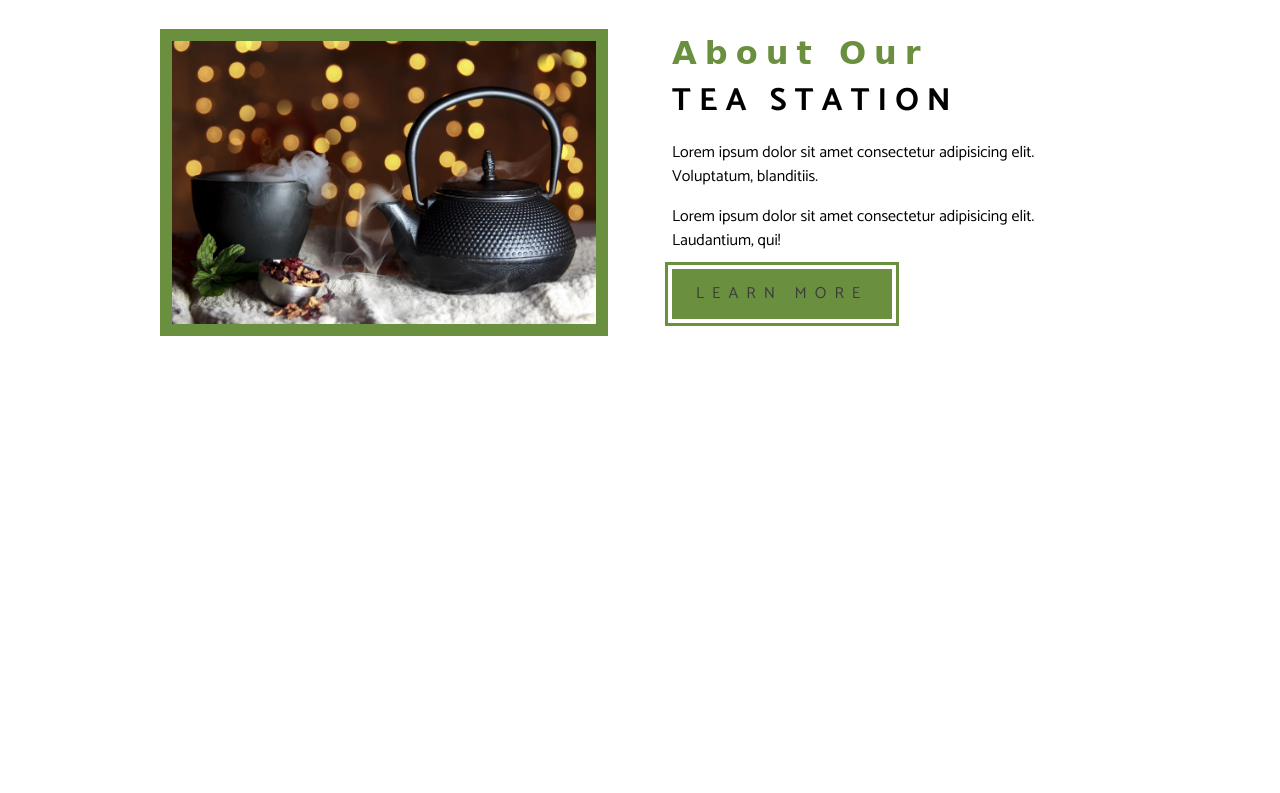
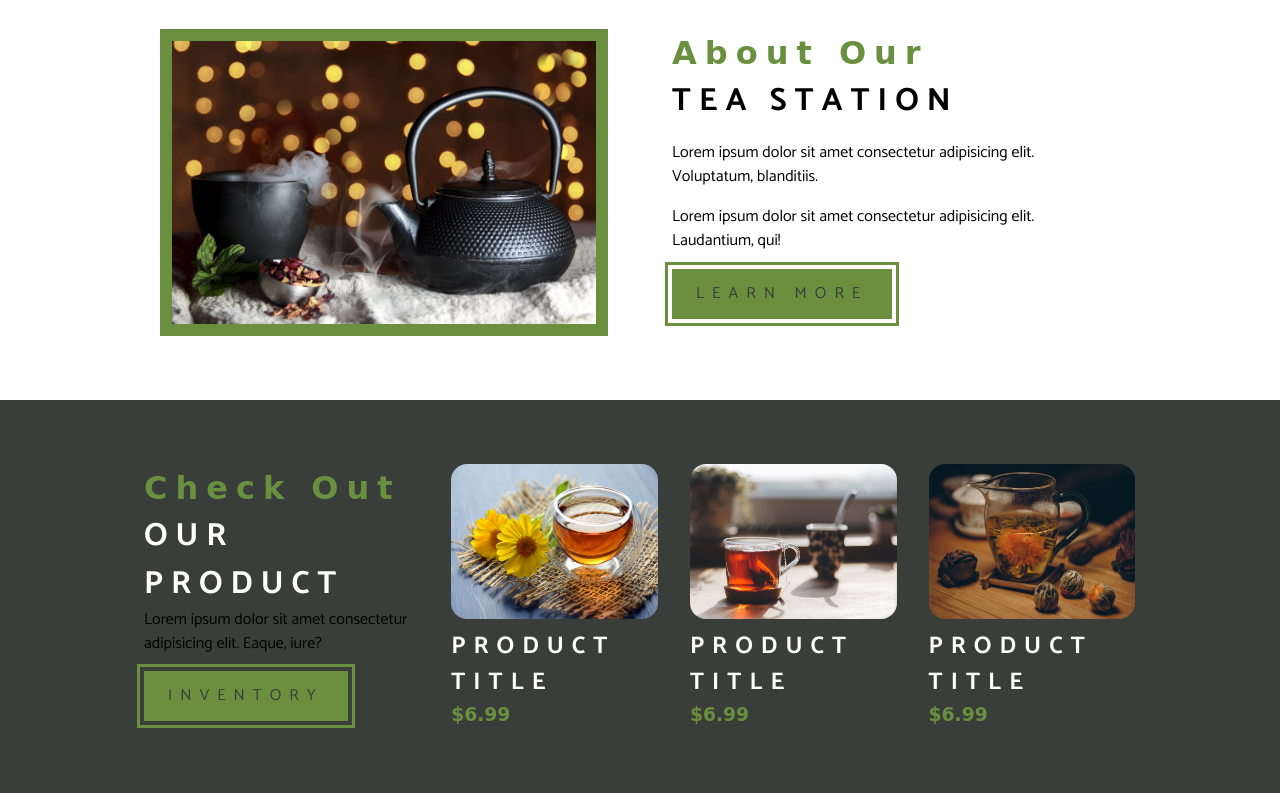
Before and after one commit to arsalan601/Tea-station-project, a plain HTML site: page index.html in a window 1280 px wide. Shown: the part 1097-1890 px from the top of the page. Before the commit the page ends 1497 px from the top, so only its background shows below. Drawn offline with Linux system fonts and the light colour scheme; a web font is replaced by a local one.

Commit message:
product section updated

```diff
--- a/index.html
+++ b/index.html
@@ -150,7 +150,99 @@ end skill -->
 <!-- end about -->
 
 
+<!-- start product -->
+<section class="products">
 
+<div class="about-section clearfix" >
+<article class="products-info " >
+<div>
+
+
+  <h3 class="about-subtitle">check out</h3>
+  <h2 class="about-title text-white">our product</h2>
+
+</div>
+<p class="product-text">Lorem ipsum dolor sit amet consectetur adipisicing elit. Eaque, iure?</p>
+<a href="about.html" class="main-btn">inventory</a>
+
+</article>
+
+<article class="products-inventory clearfix">
+
+<article class="product">
+
+<img src="./images/product-1.jpeg" alt="" class="product-img">
+<h2 class="product-title text-white">product title</h2>
+<h3 class="product-price">$6.99</h3>
+
+</article>
+
+
+<article class="product">
+
+<img src="./images/product-2.jpeg" alt="" class="product-img">
+<h2 class="product-title text-white">product title</h2>
+<h3 class="product-price">$6.99</h3>
+
+</article>
+
+<article class="product">
+
+<img src="./images/product-3.jpeg" alt="" class="product-img">
+<h2 class="product-title text-white">product title</h2>
+<h3 class="product-price">$6.99</h3>
+
+</article>
+
+
+
+
+
+</article>
+
+</div>
+
+
+
+</section>
+
+
+
+
+
+
+
+
+
+
+
+
+
+
+
+
+
+
+
+
+
+
+
+
+
+
+
+
+
+
+
+
+
+
+
+
+
+<!-- end product -->
 
 
 </body>
--- a/styles.css
+++ b/styles.css
@@ -22,8 +22,7 @@ body {
 
 /* helper utility classses */
 
-.about-section,
-.product-section {
+.about-section {
      padding: 2rem 0;
      width: 80%;
      max-width: 1172px;
@@ -273,3 +272,57 @@ contect divider */
      }
 }
 /* end about us */
+
+.products {
+     background-color: var(--mainDark);
+}
+.product-info {
+     padding: 3rem 0;
+}
+.product-text {
+     max-width: 26rem;
+     margin-bottom: 15px;
+}
+.product-img {
+     width: 100%;
+     display: block;
+     border-radius: 1rem;
+}
+.product {
+     padding: 2rem 0;
+}
+.product-title {
+     margin-top: 10px;
+     text-transform: uppercase;
+     letter-spacing: var(--letterSpacing);
+}
+.product-price {
+     color: var(--primaryColor);
+     font-family: var(--slantedText);
+}
+@media screen and (min-width: 768px) {
+     .product {
+          width: 50%;
+          float: left;
+          padding: 2rem 1rem;
+     }
+     .products-info {
+          padding: 2rem 1rem;
+     }
+}
+@media screen and (min-width: 996px) {
+     .product {
+          width: 33.3%;
+          float: left;
+     }
+}
+@media screen and (min-width: 1200px) {
+     .products-info {
+          width: 30%;
+          float: left;
+     }
+     .products-inventory {
+          width: 70%;
+          float: left;
+     }
+}
```
